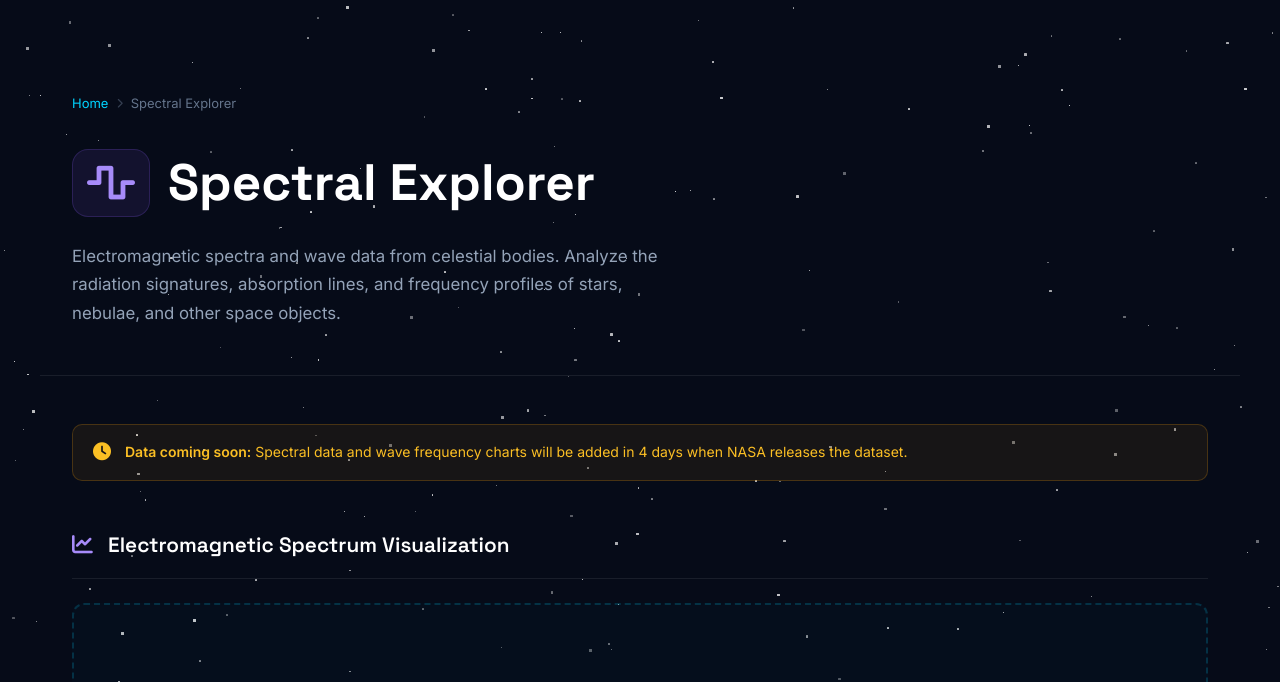
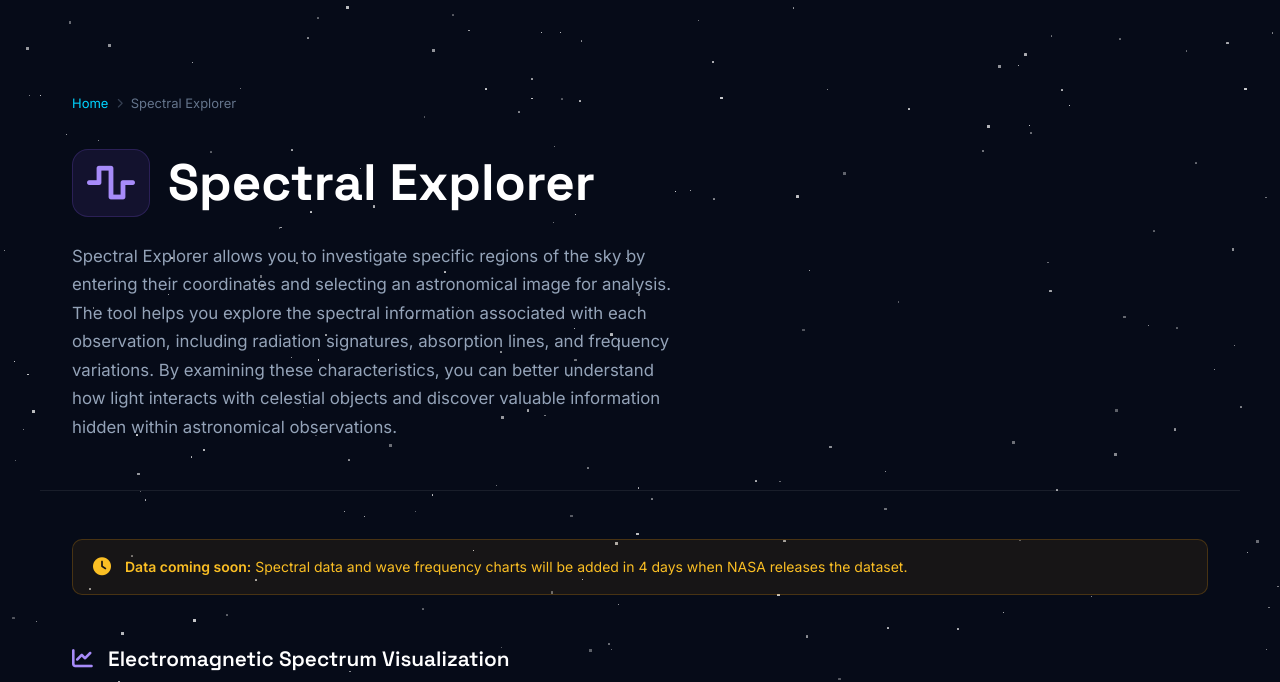
Before and after one commit to XanderCale3722/SPACECOLLECTORS3, a Flask app: page /spectral-explorer in a window 1280 px wide. Shown: the part 71-753 px from the top of the page. Run offline with Flask 3, Linux system fonts and the light colour scheme.

Commit message:
se cambio la descripcion de el espectral explorer en la pagina

```diff
--- a/space_collectors/templates/spectral.html
+++ b/space_collectors/templates/spectral.html
@@ -17,9 +17,12 @@
             Spectral Explorer
         </h1>
         <p class="pagina-descripcion">
-            Electromagnetic spectra and wave data from celestial bodies.
-            Analyze the radiation signatures, absorption lines, and frequency
-            profiles of stars, nebulae, and other space objects.
+        Spectral Explorer allows you to investigate specific regions of the sky
+         by entering their coordinates and selecting an astronomical image for analysis.
+        The tool helps you explore the spectral information associated with each observation,
+        including radiation signatures, absorption lines, and frequency variations. By examining these characteristics,
+         you can better understand how light interacts with celestial objects and discover valuable
+        information hidden within astronomical observations.
         </p>
     </div>
 
```
